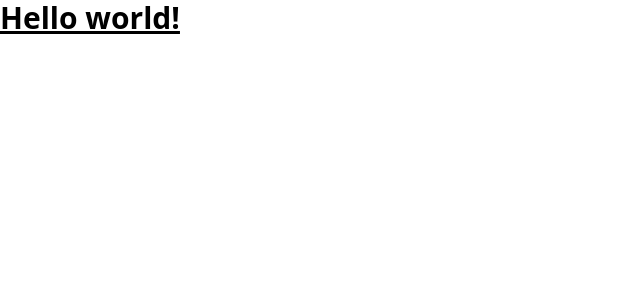
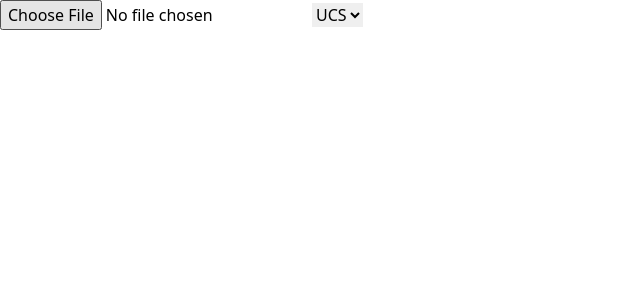
Before and after one commit to arsaizdihar/Tucil3_13521093_13521101, a React (Vite) app: page / in a window 1280 px wide. Shown: the top 300 px of the page, without its empty margins (0-640 px from the left). Built offline with nearby package versions, Linux system fonts and the light colour scheme.

Commit message:
Create rough solution

```diff
--- a/package.json
+++ b/package.json
@@ -9,10 +9,13 @@
     "preview": "vite preview"
   },
   "dependencies": {
+    "@datastructures-js/priority-queue": "^6.2.0",
+    "cytoscape": "^3.23.0",
     "react": "^18.2.0",
     "react-dom": "^18.2.0"
   },
   "devDependencies": {
+    "@types/cytoscape": "^3.19.9",
     "@types/react": "^18.0.28",
     "@types/react-dom": "^18.0.11",
     "@typescript-eslint/eslint-plugin": "^5.57.1",
--- a/src/App.tsx
+++ b/src/App.tsx
@@ -1,10 +1,130 @@
+import cytoscape from 'cytoscape'
+import { useRef, useState } from 'react'
+import { runAlgorithm } from './algorithm'
+import { Graph } from './models/graph'
 
 function App() {
+  const inputRef = useRef<HTMLInputElement>(null)
+  const containerRef = useRef<HTMLDivElement>(null)
+  const [graph, setGraph] = useState<Graph<any, number> | null>()
+  const [start, setStart] = useState<number | undefined>(undefined)
+  const [end, setEnd] = useState<number | undefined>(undefined)
+  const [cy, setCy] = useState<cytoscape.Core | null>(null)
+
+  function visualizeGraph(graph:Graph<any, number>) {
+    if (!graph || !containerRef.current) return
+    const elements = graph.getVisualizeData()
+
+    const cy = cytoscape({
+      container: containerRef.current!,
+      elements,
+      wheelSensitivity: 0.1,
+      style: [
+        {
+          selector: 'node',
+          style: {
+            label: 'data(id)',
+            'text-valign': 'center',
+            'text-halign': 'center',
+          }
+        },
+        {
+          selector: 'edge',
+          style: {
+            label: 'data(weight)',
+            'curve-style': 'bezier',
+            width: 1,
+            'line-color': 'black',
+            'target-arrow-shape': 'triangle',
+            'target-arrow-color': 'black',
+            'source-text-margin-y': 10,
+            'text-valign': 'top',
+            'text-margin-y': -10
+          }
+        },
+        {
+          selector: '.solution',
+          style: {
+            'line-color': 'red',
+            'target-arrow-color': 'red',
+            width: 3,
+          }
+        }
+      ]
+    })
+    setCy(cy)
+  }
+
+  function updateSolution(solutionEdges: `${number},${number}`[]) {
+    if (!cy) return
+
+    cy.edges().forEach(edge => {
+      if (solutionEdges.includes(edge.id() as any)) {
+        edge.addClass('solution')
+      } else {
+        edge.removeClass('solution')
+      }
+    })
+  }
+
 
   return (
-    <h1 className="text-3xl font-bold underline">
-      Hello world!
-    </h1>
+    <div className='h-screen w-full flex flex-col'>
+      <div className="">
+
+        <input ref={inputRef} type="file" accept='.txt, text/plain' onChange={e => {
+          const file = e.target.files?.item(0)
+          if (file) {
+            const reader = new FileReader()
+            reader.onload = () => {
+              if (!reader.result) return
+              let graph: Graph<undefined, number>
+              if (typeof reader.result === 'string') {
+                graph = Graph.fromString(reader.result)
+              } else {
+                const arrayBuffer = reader.result as ArrayBuffer
+                const uint8Array = new Uint8Array(arrayBuffer)
+                const textDecoder = new TextDecoder()
+                const text = textDecoder.decode(uint8Array)
+                graph = Graph.fromString(text)
+              }
+              setGraph(graph)
+              setStart(1)
+              setEnd(graph.nodes.size)
+              visualizeGraph(graph)
+            }
+            reader.readAsText(file)
+          }
+        }}/>
+        <select name="algorithm" >
+          <option value="UCS">UCS</option>
+          <option value="A*">A*</option>
+        </select>
+
+        {graph && cy && <>
+          <label htmlFor='start' >Start</label>
+          <select name="start" value={start} onChange={e => setStart(+e.target.value)}>
+            {[...graph.nodes.keys()].map(nodeId => <option value={nodeId} key={nodeId}>{nodeId}</option>)}
+          </select>
+          <label htmlFor='end'>End</label>
+          <select name="end" value={end} onChange={e => setEnd(+e.target.value)}>
+            {[...graph.nodes.keys()].map(nodeId => <option value={nodeId} key={nodeId}>{nodeId}</option>)}
+          </select>
+          { start && end &&
+          <button onClick={() => {
+            const solutionEdges = runAlgorithm(graph, graph.nodes.get(start)!, graph.nodes.get(end)!)
+            if (!solutionEdges) {
+              return alert('No solution found')
+            }
+            updateSolution(solutionEdges)
+          }} >Run</button>
+          }
+        </>
+        }
+      </div>
+      <div className="flex-1" ref={containerRef}></div>
+
+    </div>
   )
 }
 
--- /dev/null
+++ b/src/algorithm.ts
@@ -0,0 +1,81 @@
+import {
+  ICompare,
+  PriorityQueue
+} from '@datastructures-js/priority-queue'
+import { Graph } from './models/graph'
+import { Node } from './models/node'
+
+class SearchNode {
+  visited: Set<Node<any, number>>
+
+  constructor(public node: Node<any, number>, public fx: number, beforeVisited: Set<Node<any, number>>, public hx: number = 0) {
+    this.visited = new Set(beforeVisited)
+    this.visited.add(node)
+  }
+
+  get value() {
+    return this.fx + this.hx
+  }
+}
+
+
+const compareNodes: ICompare<SearchNode> = (a, b) => {
+  return a.value - b.value
+}
+
+export function runAlgorithm(graph: Graph<any, number>, start: Node<any, number>, end: Node<any, number>, isAstar = false) {
+  const queue = new PriorityQueue(compareNodes)
+
+  queue.enqueue(new SearchNode(start, 0, new Set()))
+
+  let bestSolution: SearchNode | null = null
+
+  while (!queue.isEmpty()) {
+    const searchNode = queue.dequeue()
+    if (bestSolution && searchNode.value > bestSolution.value) {
+      continue
+    }
+
+    const node = searchNode.node
+
+    if (node.id === end.id) {
+      if (!bestSolution || searchNode.value < bestSolution.value) {
+        bestSolution = searchNode
+      }
+      continue
+    }
+
+    node.adjacent.forEach((value, key) => {
+      const nextNode = graph.nodes.get(key)
+      if (nextNode && !searchNode.visited.has(nextNode)) {
+        const fx = searchNode.fx + value.weight
+        const hx = isAstar ? getHeuristic(nextNode.id, end.id) : 0
+        queue.enqueue(new SearchNode(nextNode, fx, searchNode.visited, hx))
+      }
+    })
+  }
+  if (!bestSolution) {
+    return null
+  }
+  return getEdgesFromResult(bestSolution)
+}
+
+function getEdgesFromResult(searchNode: SearchNode) {
+  const visited = searchNode.visited
+
+  const edges: `${number},${number}`[] = []
+  let prev: Node<any, number> | null = null
+
+  visited.forEach((node) => {
+    if (prev) {
+      edges.push(`${prev.id},${node.id}`)
+    }
+    prev = node
+  })
+
+  return edges
+}
+
+export function getHeuristic(from: number, to: number) {
+  return 0
+}
--- /dev/null
+++ b/src/models/graph.ts
@@ -0,0 +1,111 @@
+import cytoscape from 'cytoscape'
+import { Node } from './node'
+
+export class Graph<TData, TWeight> {
+  nodes: Map<number, Node<TData, TWeight>>
+  directed: boolean
+  count: number
+
+  constructor(directed = false) {
+    this.nodes = new Map()
+    this.directed = directed
+    this.count = 0
+  }
+
+  addNode(data: TData) {
+    this.count++
+    const newNode = new Node<TData, TWeight>(this.count, data)
+    this.nodes.set(this.count, newNode)
+    return newNode
+  }
+
+  addEdge(from: Node<TData, TWeight>, to: Node<TData, TWeight>, weight: TWeight, isSolution = false) {
+    from.addEdge(to, weight, isSolution)
+    if (!this.directed) {
+      to.addEdge(from, weight, isSolution)
+    }
+  }
+
+  markSolution(from: Node<TData, TWeight>, to: Node<TData, TWeight>) {
+    const edge = from.adjacent.get(to.id)
+    if (!edge) {
+      throw new Error('No edge between nodes')
+    }
+    edge.isSolution = true
+
+    if (!this.directed) {
+      const reverseEdge = to.adjacent.get(from.id)
+      if (!reverseEdge) {
+        edge.isSolution = false
+        throw new Error('No edge between nodes')
+      }
+      reverseEdge.isSolution = true
+    }
+  }
+
+  getVisualizeData() {
+    const elements: cytoscape.ElementDefinition[] = []
+
+    this.nodes.forEach((node) => {
+      elements.push({
+        data: {
+          id: node.idString,
+        }
+      })
+    })
+
+    this.nodes.forEach((node) => {
+      node.adjacent.forEach((value, key) => {
+        elements.push({
+          data: {
+            source: node.idString,
+            target: key.toString(),
+            weight: value.weight,
+            lineColor: value.isSolution ? 'red' : 'black',
+            width: value.isSolution ? 3 : 1,
+            id: `${node.idString},${key.toString()}`,
+          }
+        })
+      })
+    })
+
+    return elements
+  }
+
+  static fromString(str: string) {
+    const graph = new Graph<undefined, number>(true)
+
+    const lines = str.split('\n')
+    if (lines.length < 1) {
+      throw new Error('Invalid input')
+    }
+
+    const nodesCount = lines[0].split(' ').length
+
+    if (nodesCount != lines.length) {
+      throw new Error('Invalid input')
+    }
+
+    const nodes: Node<undefined, number>[] = []
+
+    for (let i = 0; i < nodesCount; i++) {
+      nodes.push(graph.addNode(undefined))
+    }
+
+    for (let i = 0; i < nodesCount; i++) {
+      const line = lines[i].split(' ')
+      for (let j = 0; j < nodesCount; j++) {
+        const weight = parseInt(line[j])
+        if (isNaN(weight)) {
+          throw new Error('Invalid input')
+        }
+        if (weight > 0) {
+          graph.addEdge(nodes[i], nodes[j], weight)
+        }
+      }
+    }
+
+
+    return graph
+  }
+}
--- /dev/null
+++ b/src/models/node.ts
@@ -0,0 +1,28 @@
+export class Node<T, U> {
+  id: number
+  data : T
+  adjacent: Map<number, {
+    weight: U
+    isSolution: boolean
+  }>
+  constructor(id: number, data: T) {
+    this.id = id
+    this.data = data
+    this.adjacent = new Map()
+  }
+
+  addEdge(node: Node<T, U>, weight: U, isSolution = false) {
+    this.adjacent.set(node.id, {
+      weight,
+      isSolution
+    })
+  }
+
+  removeEdge(node: Node<T, U>) {
+    this.adjacent.delete(node.id)
+  }
+
+  get idString() {
+    return this.id.toString()
+  }
+}
```
Also changed, not shown: .eslintrc.json, 1 other file (tests, documents, lock files or other folders).
